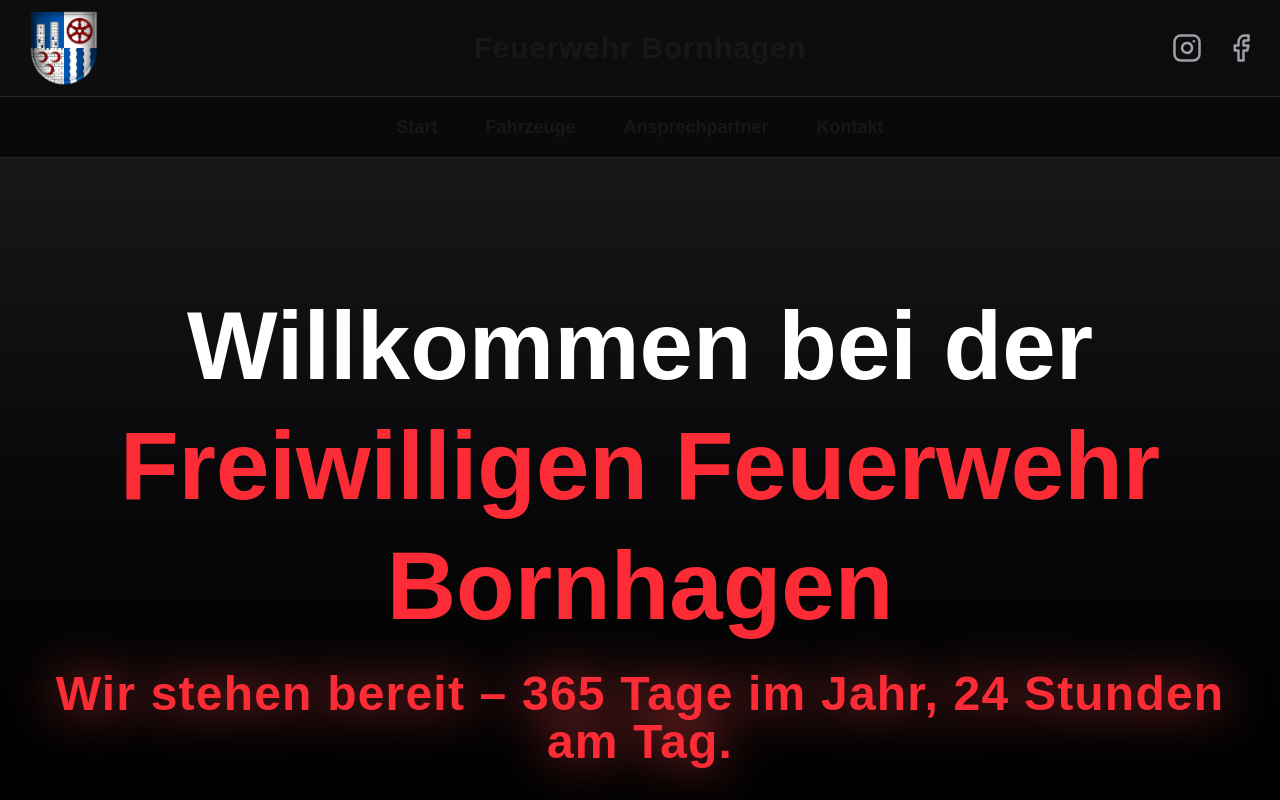
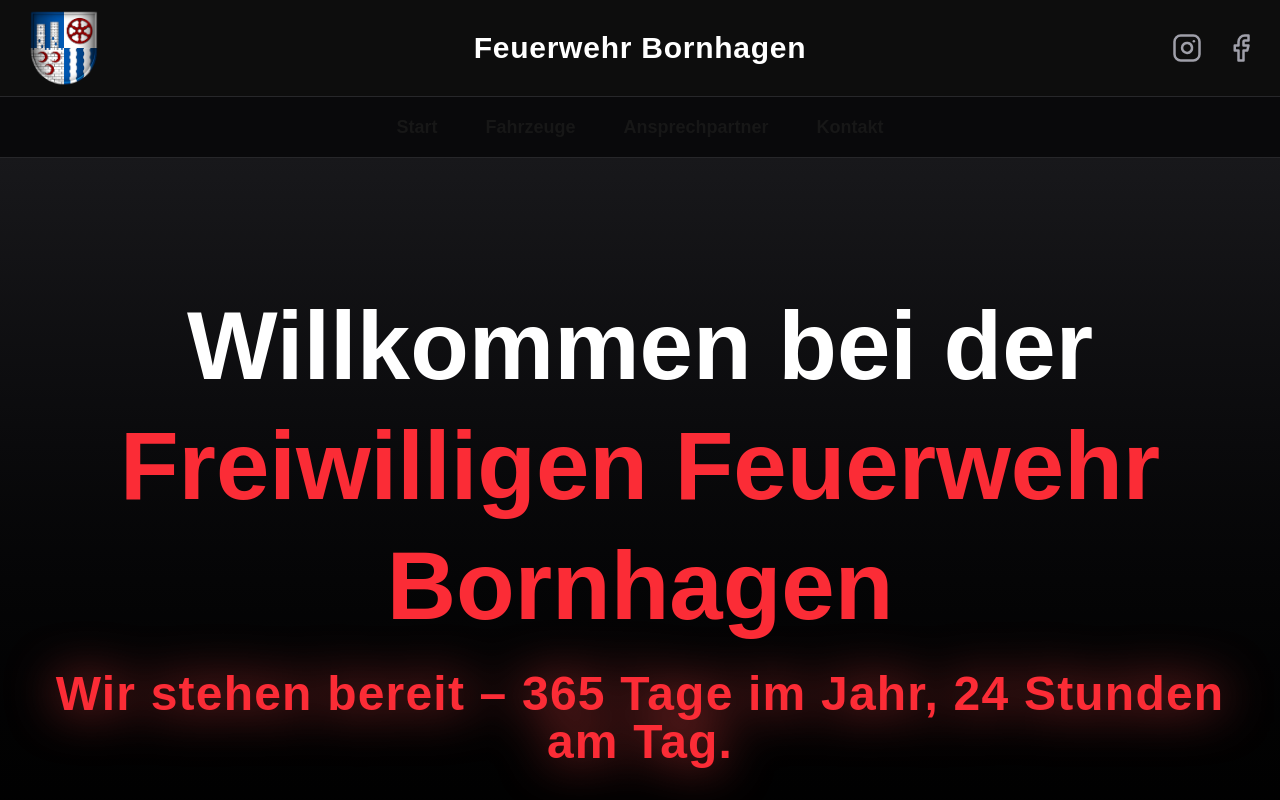
Before and after one commit to KevinHein112/feuerwehr-bornhagen, a Next.js app: page / in a window 1280 px wide. Shown: the top 800 px of the page. Built offline with nearby package versions, Linux system fonts and the light colour scheme.

Commit message:
fix header

```diff
--- a/app/layout.tsx
+++ b/app/layout.tsx
@@ -19,7 +19,7 @@
       <body className="bg-black text-white">
 
         {/* ================= HEADER ================= */}
-        <header className="sticky top-0 z-50 bg-black/95 backdrop-blur border-b border-zinc-800">
+        <header className="sticky top-0 z-50 bg-black/95 text-white backdrop-blur border-b border-zinc-800">
 
           <div className="relative flex items-center justify-center h-24">
 
```
